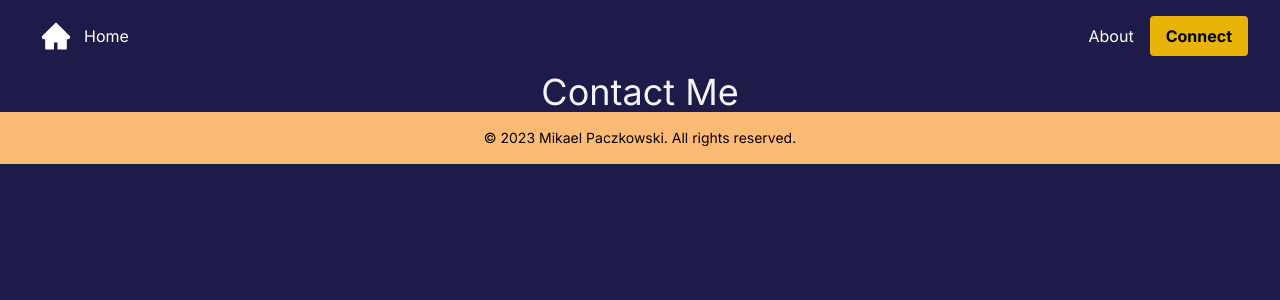
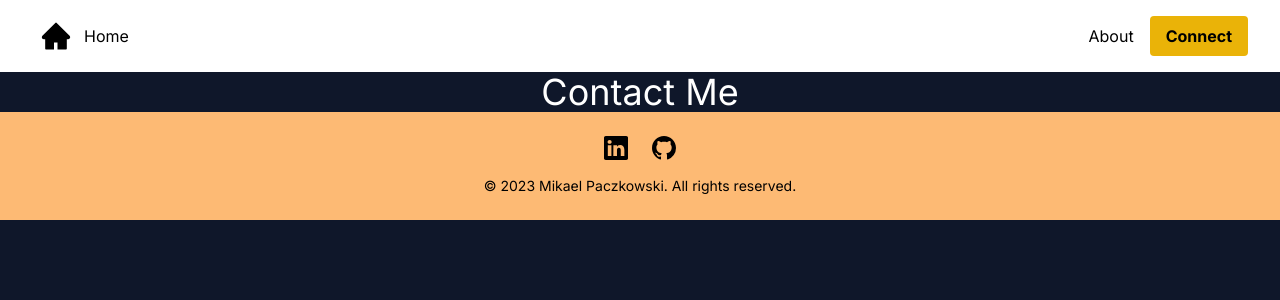
Before and after one commit to mikaelpac/my-portfolio, a Next.js app: page /contact in a window 1280 px wide. Shown: the top 300 px of the page. Built offline with nearby package versions, Linux system fonts and the light colour scheme.

Commit message:
General styling

```diff
--- a/src/app/globals.css
+++ b/src/app/globals.css
@@ -2,6 +2,11 @@
 @tailwind components;
 @tailwind utilities;
 
+@layer base {
+  html {
+    @apply scroll-smooth;
+  }
+}
 
 .wave {
   animation-name: wave-animation;  /* Refers to the name of your @keyframes element below */
--- a/src/app/layout.tsx
+++ b/src/app/layout.tsx
@@ -16,7 +16,7 @@ const Layout = ({ children }: LayoutProps) => {
   return (
     <>
       <Navigation />
-      <body className={`${inter.className} bg-indigo-950 text-slate-100 mx-auto`}>{children}</body>
+      <body className={`${inter.className} bg-slate-900 text-white`}>{children}</body>
       <Footer />
     </>
   );
--- a/src/components/Footer.tsx
+++ b/src/components/Footer.tsx
@@ -1,12 +1,24 @@
 import React from "react";
+import {BsLinkedin} from "react-icons/bs"
+import {BsGithub} from "react-icons/bs"
+import Link from "next/link"
 
 const Footer = () => {
   return (
-    <footer className="bg-orange-300 h-18 text-black p-4 items-center text-center bottom-0 left-0 w-full">
-      <p className="text-sm">
-        &copy; {new Date().getFullYear()} Mikael Paczkowski. All rights reserved.
-      </p>
-    </footer>
+    <footer className="bg-orange-300 p-6 text-black p-4">
+       <div className="flex justify-center gap-6 mb-4">
+      <Link href="https://www.linkedin.com/in/mikael-paczkowski-4550a2132/">
+          <BsLinkedin size={24} />
+      </Link>
+      <Link href="https://github.com/mikaelpac/my-portfolio">
+          <BsGithub size={24} />
+      </Link>
+    </div>
+    <p className="text-sm text-center">
+      &copy; {new Date().getFullYear()} Mikael Paczkowski. All rights reserved.
+    </p>
+
+  </footer>
   );
 };
 
--- a/src/components/Hero.tsx
+++ b/src/components/Hero.tsx
@@ -9,23 +9,27 @@ import Link from "next/link";
 
 const Hero = () => {
   return (
-<section className="bg-indigo-700">
+<section className="bg-black">
 	<div className="container flex flex-col justify-center p-6 mx-auto sm:py-12 lg:py-24 lg:flex-row lg:justify-between items-center">
 		<div className="flex flex-col justify-center p-6 text-center rounded-sm lg:max-w-md xl:max-w-lg lg:text-left">
-			<h1 className="text-4xl font-bold leading sm:text-4xl">Hey <span className="wave">👋</span> <br/>  I'm Mikael, <br/>
+			<h1 className="text-4xl font-bold leading sm:text-4xl">Hey <span className="wave">👋</span> <br/>  I&apos;m Mikael, <br/>
 				<span className="text-yellow-500">a Full Stack Developer</span>
 			</h1>
 			<h1 className="text-4xl font-bold leading sm:text-4xl mb-4">living in Tampere</h1>
 			<div className="flex flex-col space-y-4 sm:items-center sm:justify-center sm:flex-row sm:space-y-0 sm:space-x-4 lg:justify-start">
-				<Link  href="#experience" className="px-8 py-3 text-lg font-semibold rounded bg-yellow-500 dark:text-gray-900">My experience</Link>
+				<Link  href="#experience" className=""><button className="relative inline-flex items-center justify-center p-0.5 mb-2 mr-2 overflow-hidden text-sm font-medium text-gray-900 rounded-lg group bg-gradient-to-br from-purple-600 to-pink-500 group-hover:from-purple-600 group-hover:to-blue-500 hover:text-white dark:text-white focus:ring-4 focus:outline-none focus:ring-blue-300 dark:focus:ring-blue-800">
+  <span className="relative px-5 py-2.5 transition-all ease-in duration-75 bg-white dark:bg-gray-900 rounded-md group-hover:bg-opacity-0">
+      Purple to blue
+  </span>
+</button></Link>
 			</div>
 		</div>
-		<div className="flex md:items-center rounded-lg justify-center max-w-3xl">
+		<div className="flex md:items-center rounded-lg justify-center max-w-xl ">
     <Image
           src={me}
           alt="A Photo of me"
           layout="responsive"
-          className="w-auto rounded-3xl"
+          className="w-auto rounded-3xl shadow-md"
         />
 		</div>
 	</div>
--- a/src/components/Navigation.tsx
+++ b/src/components/Navigation.tsx
@@ -3,7 +3,8 @@ import {AiFillHome} from "react-icons/ai"
 
 const Navigation = () => {
   return (
-    <nav className="flex items-center justify-between p-4 bg-indigo-950 text-white pl-8 pr-8">
+    <div className="sticky top-0 z-10">
+    <nav className="flex items-center justify-between p-4 bg-white text-black md:pl-8 md:pr-8">
       <div>
         <Link  legacyBehavior href="/">
           <a className="hover:text-yellow-500 transition-colors ease-in-out items-center ml-2 flex gap-3" ><AiFillHome size={32}/> Home </a>
@@ -24,6 +25,7 @@ const Navigation = () => {
         </li>
       </ul>
     </nav>
+    </div>
   );
 };
 
--- a/tailwind.config.js
+++ b/tailwind.config.js
@@ -7,6 +7,12 @@ module.exports = {
   ],
   theme: {
     extend: {
+      colors: {
+        dpurple: "#246A73",
+        ash: "#cdd1c4",
+        saffron: "#e8c547",
+        jet: "#30323d"
+      },
       keyframes: {
         wave: {
           '0%': { transform: 'rotate(0.0deg)' },
```
